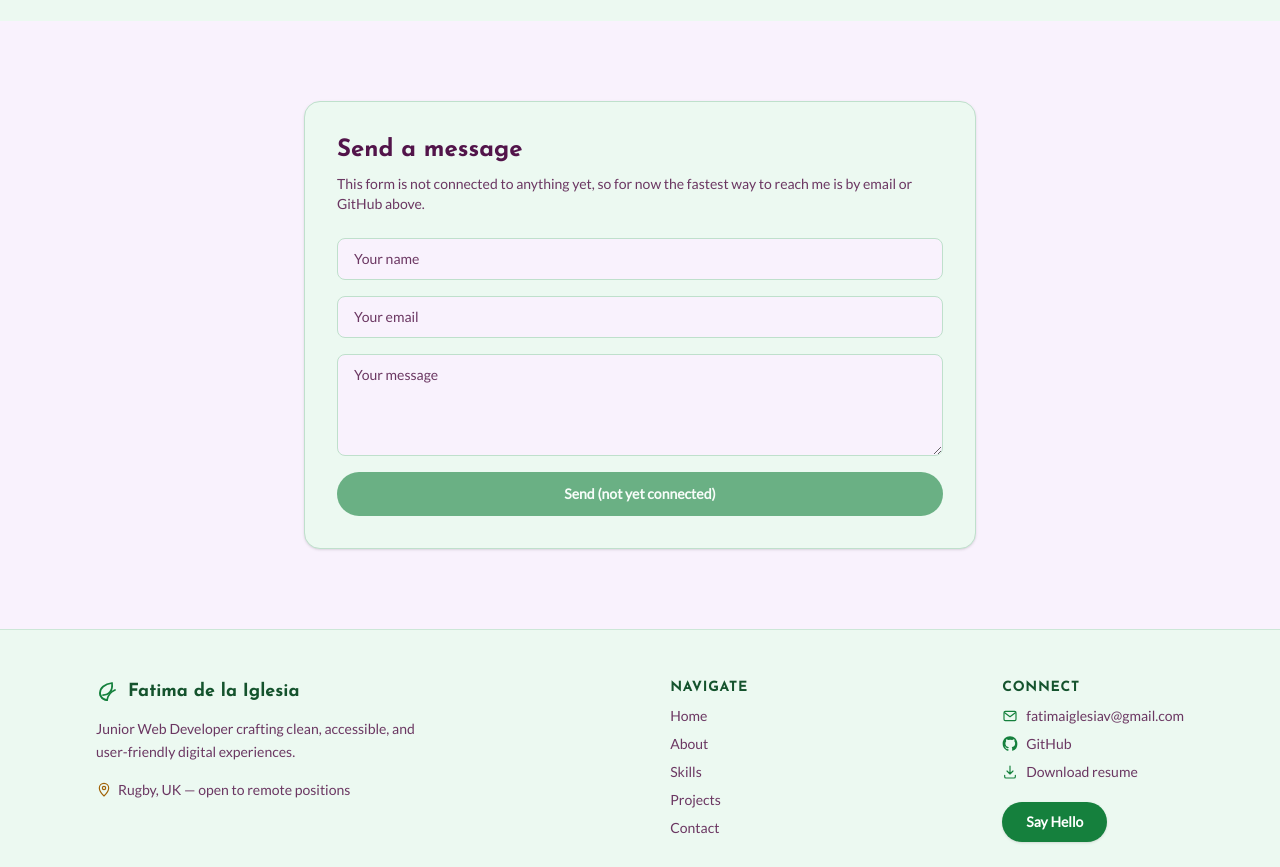
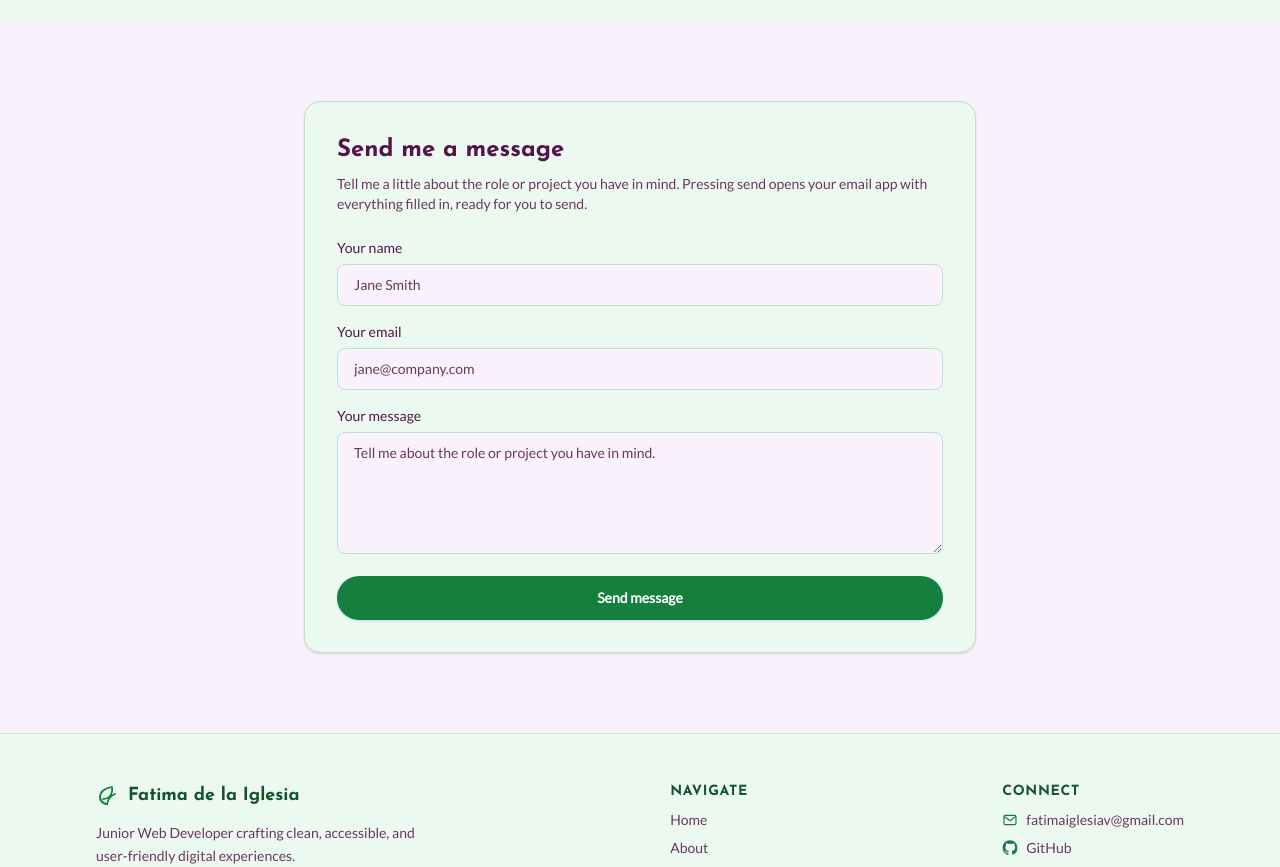
Before and after one commit to FatimadelaIglesia/new-portfolio, a Next.js app: page /contact in a window 1280 px wide. Shown: the part 1020-1887 px from the top of the page. Built offline with nearby package versions, Linux system fonts and the light colour scheme.

Commit message:
Update page.tsx

```diff
--- a/src/app/contact/page.tsx
+++ b/src/app/contact/page.tsx
@@ -2,6 +2,7 @@ import Image from "next/image";
 import Link from "next/link";
 import Navbar from "@/components/Navbar";
 import Footer from "@/components/Footer";
+import ContactForm from "@/components/ContactForm";
 import { personalInfo } from "@/lib/data";
 import { DownloadIcon, GitHubIcon, MailIcon, PhoneIcon, PinIcon } from "@/components/icons";
 
@@ -90,39 +91,14 @@ export default function ContactPage() {
         <section className="px-6 py-20 sm:px-8">
           <div className="mx-auto max-w-2xl rounded-2xl border border-border bg-surface p-8 shadow-sm">
             <h2 className="font-heading text-2xl font-bold text-text">
-              Send a message
+              Send me a message
             </h2>
             <p className="mt-2 text-sm text-text-muted">
-              This form is not connected to anything yet, so for now the
-              fastest way to reach me is by email or GitHub above.
+              Tell me a little about the role or project you have in mind.
+              Pressing send opens your email app with everything filled in,
+              ready for you to send.
             </p>
-            <form className="mt-6 flex flex-col gap-4">
-              <input
-                type="text"
-                placeholder="Your name"
-                disabled
-                className="rounded-lg border border-border bg-background px-4 py-2.5 text-sm text-text placeholder:text-text-muted"
-              />
-              <input
-                type="email"
-                placeholder="Your email"
-                disabled
-                className="rounded-lg border border-border bg-background px-4 py-2.5 text-sm text-text placeholder:text-text-muted"
-              />
-              <textarea
-                placeholder="Your message"
-                rows={4}
-                disabled
-                className="rounded-lg border border-border bg-background px-4 py-2.5 text-sm text-text placeholder:text-text-muted"
-              />
-              <button
-                type="button"
-                disabled
-                className="rounded-full bg-primary px-6 py-3 text-sm font-semibold text-white opacity-60"
-              >
-                Send (not yet connected)
-              </button>
-            </form>
+            <ContactForm />
           </div>
         </section>
       </main>
```
